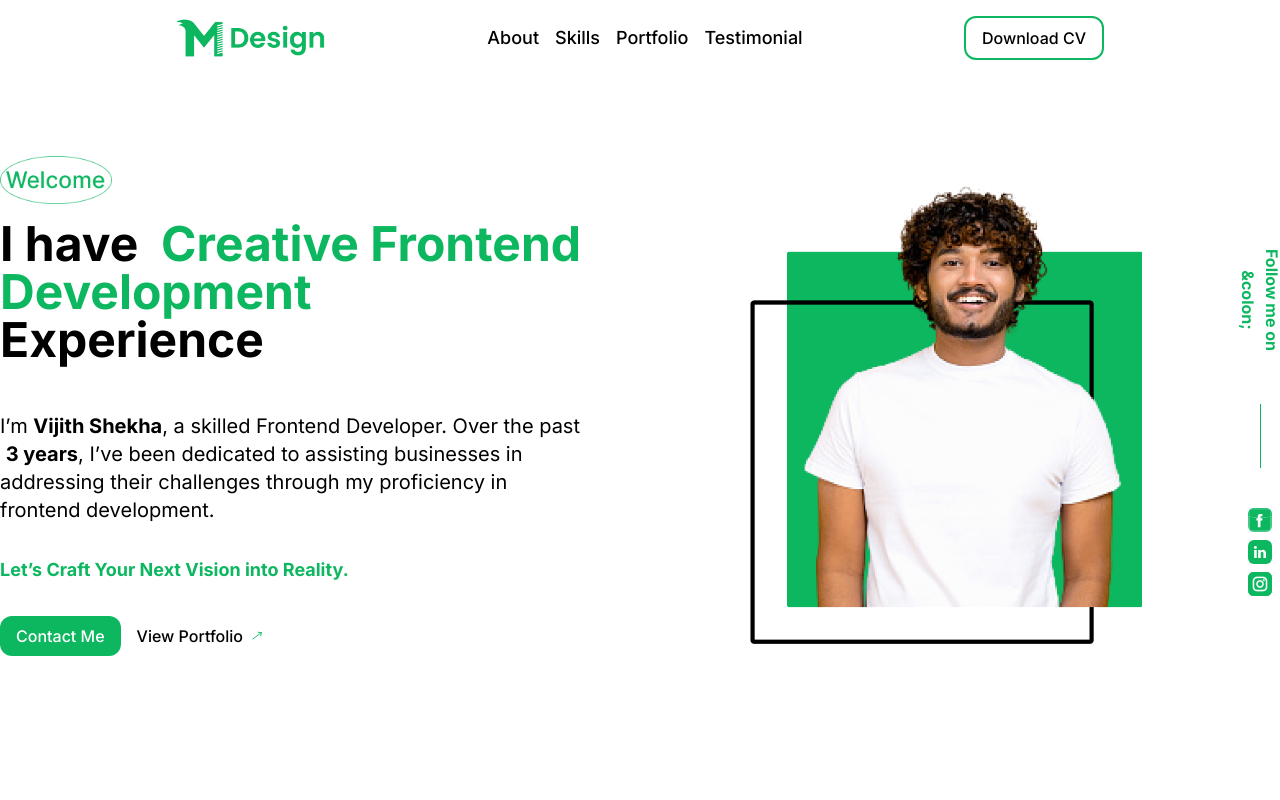
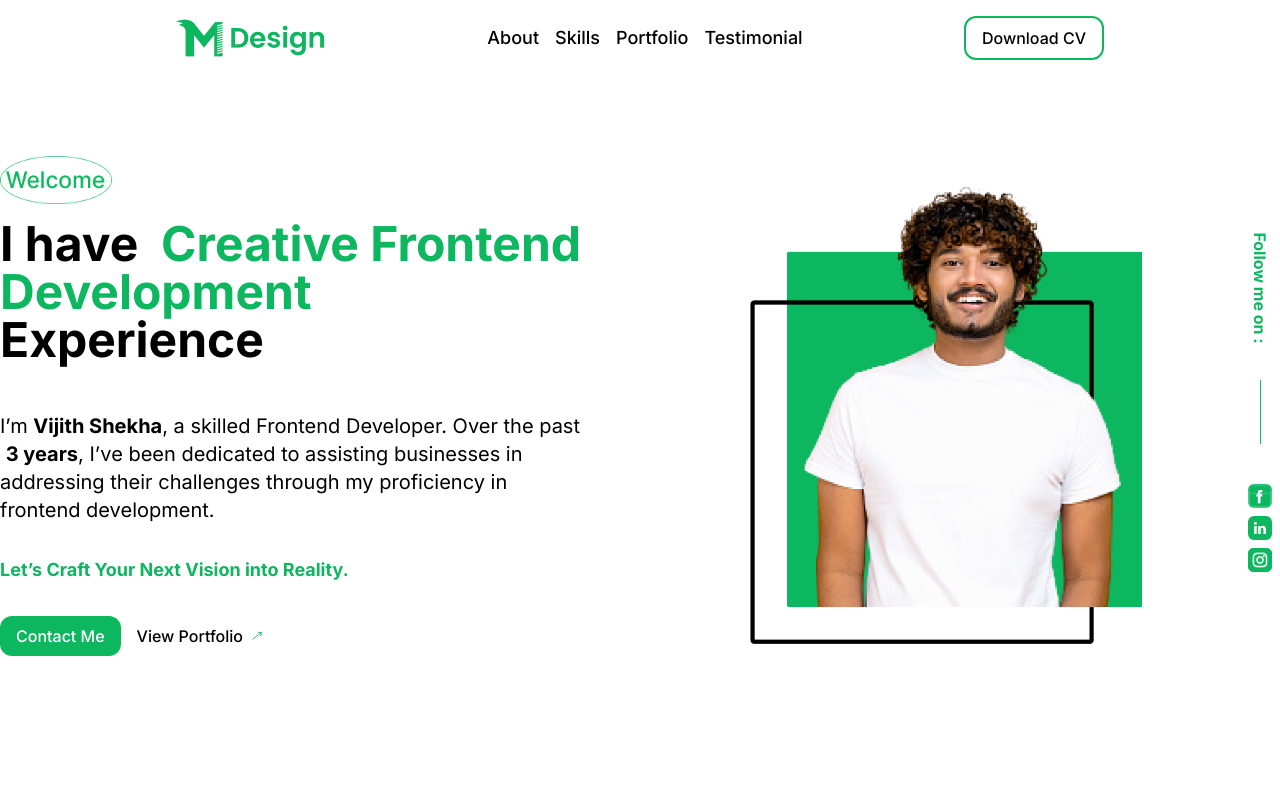
Before and after one commit to CodeWithVijith/portfolio_website, a Next.js app: page / in a window 1280 px wide. Shown: the top 800 px of the page. Built offline with nearby package versions, Linux system fonts and the light colour scheme.

Commit message:
FIX: colon issue fixed

```diff
--- a/src/components/Hero/index.tsx
+++ b/src/components/Hero/index.tsx
@@ -60,7 +60,7 @@ const HeroSection: React.FC = () => {
         </div>
         <div className="pt-20 flex flex-col items-center w-10">
           <div className="rotate-90 w-32 text-center text-primary font-bold mt-10 z-0">
-            <p>Follow me on &colon;</p>
+            <p>Follow me on :</p>
           </div>
           <div className="w-[0.03125rem] bg-primary h-[4rem] mt-20 mb-10"></div>
           <div className="flex space-y-2 flex-col ">
```
